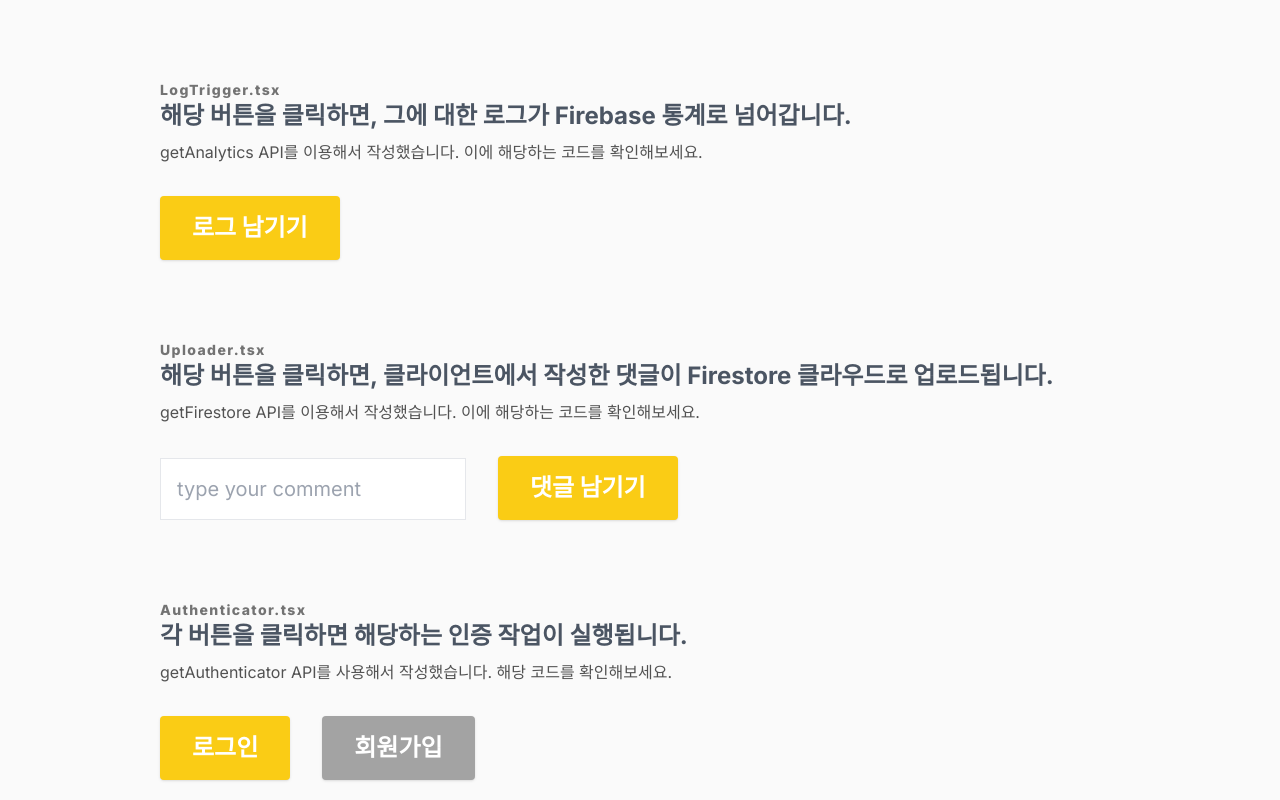
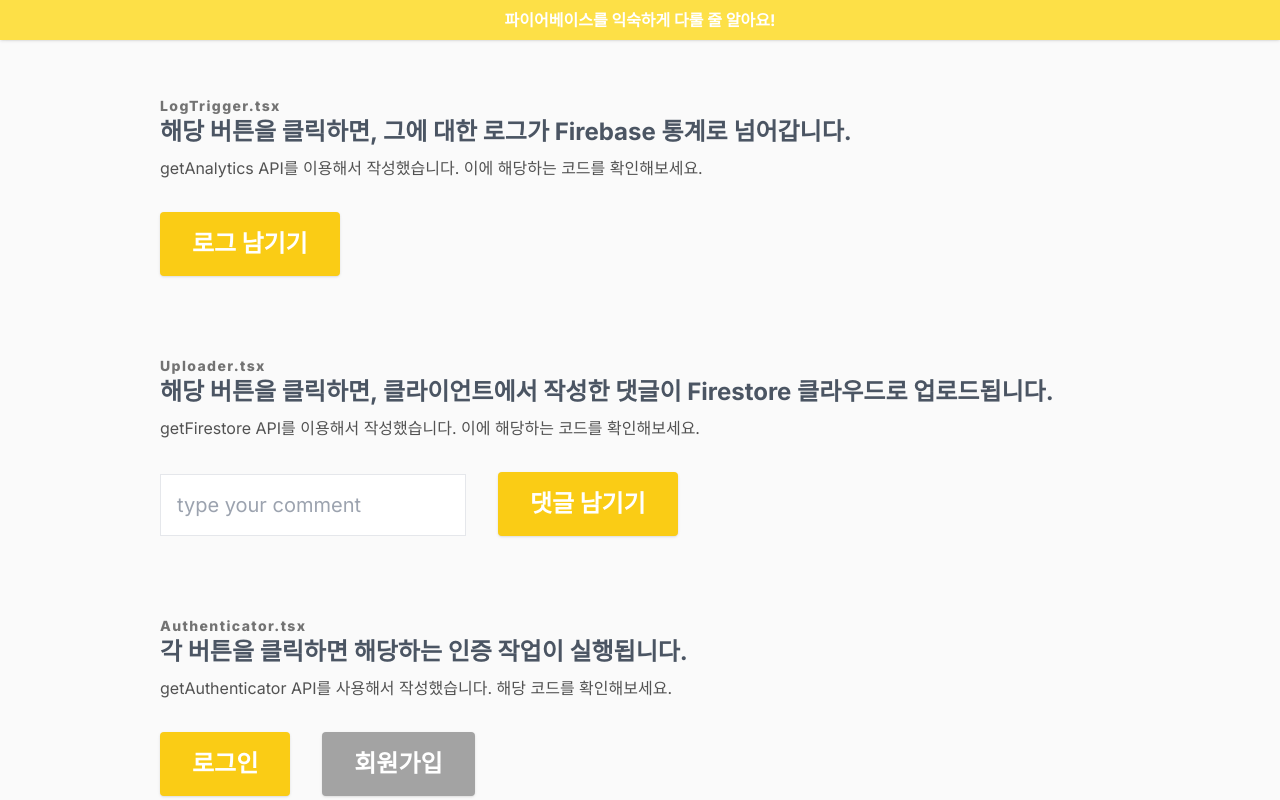
Before and after one commit to lif31up/firebase, a Next.js app: page / in a window 1280 px wide. Shown: the top 800 px of the page. Built offline with nearby package versions, Linux system fonts and the light colour scheme.

Commit message:
메타데이터를 추가했습니다.
이 과정에서 짧게 탑바도 추가했습니다.

```diff
--- a/app/layout.tsx
+++ b/app/layout.tsx
@@ -6,8 +6,8 @@ import Firebase from "@/components/common/Firebase";
 const inter = Inter({ subsets: ["latin"] });
 
 export const metadata: Metadata = {
-  title: "Create Next App",
-  description: "Generated by create next app",
+  title: "Firebase Practice",
+  description: "to learn Firebase as it is",
 };
 
 export default function RootLayout({
@@ -18,8 +18,17 @@ export default function RootLayout({
   return (
     <html lang="en">
       <body className={inter.className}>
+        <div title="whitespace for top-bar" className="h-4" />
         <Firebase />
         {children}
+        <section
+          title="top-bar"
+          className="w-full fixed top-0 left-0 z-50 flex justify-center bg-yellow-300 shadow"
+        >
+          <span className="text-white font-bold py-2">
+            파이어베이스를 익숙하게 다룰 줄 알아요!
+          </span>
+        </section>
       </body>
     </html>
   );
```
